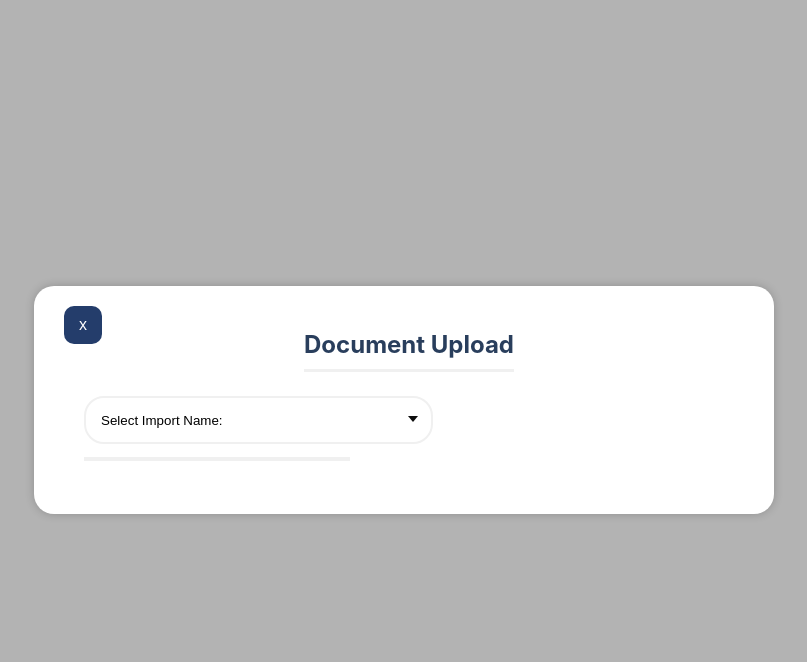
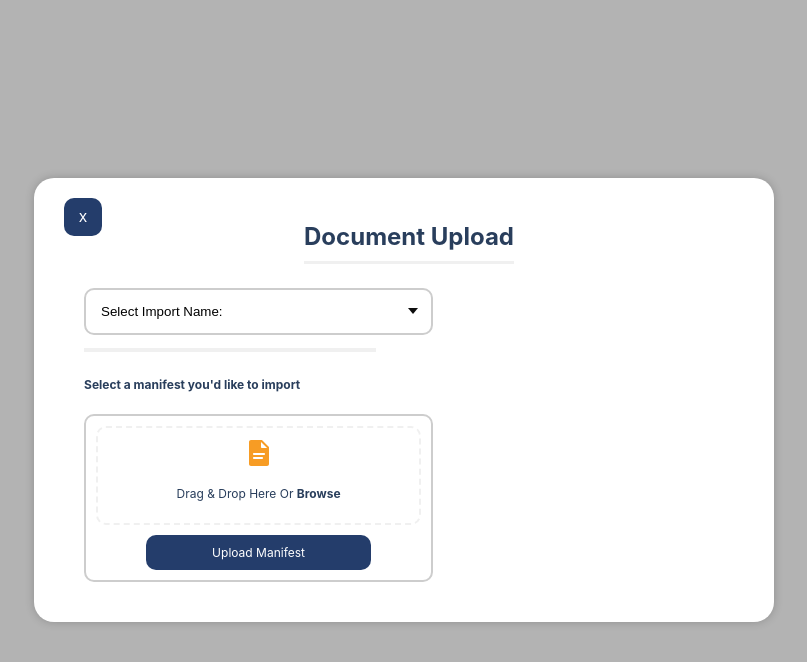
Before and after one commit to zeshankhatri/react-skyhop, a React (Create React App) app: page / in a window 1280 px wide. Both pictures are taken after a click on the button "Upload a Document!". Shown: the top 662 px of the page, without its empty margins (236-1043 px from the left). Built offline with nearby package versions, Linux system fonts and the light colour scheme.

Commit message:
Added working file upload component.

```diff
--- a/src/App.css
+++ b/src/App.css
@@ -1,16 +1,5 @@
 .App {
   text-align: center;
-}
-
-.App-logo {
-  height: 40vmin;
-  pointer-events: none;
-}
-
-@media (prefers-reduced-motion: no-preference) {
-  .App-logo {
-    animation: App-logo-spin infinite 20s linear;
-  }
 }
 
 .App-header {
@@ -112,11 +101,67 @@
   align-items: flex-start;
 }
 
-@keyframes App-logo-spin {
-  from {
-    transform: rotate(0deg);
-  }
-  to {
-    transform: rotate(360deg);
-  }
+.Line {
+  border: 2px solid #f0f0f0;
+  width: 75%;
+  margin-left: 0;
 }
+
+.Modal-subheading {
+  font-size: 12px;
+  font-weight: bold;
+  color: #293e5c;
+  padding-bottom: 10px;
+}
+
+.Upload-container {
+  border: 2px solid #cdcdcd;
+  border-radius: 10px;
+  width: 345px;
+  cursor: pointer;
+}
+
+.Upload-container:hover {
+  border: 2px solid #000000;
+}
+
+.Upload-icon {
+  border: 2px dashed #f0f0f0;
+  border-radius: 10px;
+  margin: 10px;
+  padding: 10px;
+}
+
+.Upload-icon-text {
+  font-size: 12px;
+  color: #293e5c;
+  text-align: center;
+}
+
+.Upload-button {
+  background-color: #243d6b;
+  color: #ffffff;
+  padding-block: 10px;
+  margin-inline: 60px;
+  margin-bottom: 10px;
+  border: none;
+  border-radius: 10px;
+  cursor: pointer;
+  font-size: 12px;
+}
+
+.Upload-button:hover {
+  background-color: #295cb8;
+}
+
+.Upload-filename {
+  font-size: 12px;
+  font-weight: bold;
+  color: #5bb394;
+  text-align: center;
+  padding-bottom: 10px;
+}
+
+.Upload-input {
+  display: none;
+}
--- a/src/App.js
+++ b/src/App.js
@@ -4,6 +4,17 @@ import { useState } from "react";
 
 function App() {
   const [modal, setModal] = useState(false);
+  const [filename, setFilename] = useState(null);
+
+  const fileChangeHandler = (event) => {
+    const reader = new FileReader();
+
+    if (event.target.files[0]) {
+      reader.readAsDataURL(event.target.files[0]);
+      const filename = event.target.files[0].name;
+      setFilename(filename);
+    }
+  };
 
   return (
     <div className="App">
@@ -34,8 +45,37 @@ function App() {
                       "Import Type 3",
                     ]}
                   />
+                  <hr className="Line" />
+                  <p className="Modal-subheading">
+                    Select a manifest you'd like to import
+                  </p>
+                  <label>
+                    <div className="Upload-container">
+                      <div className="Upload-icon">
+                        <svg
+                          fill="#f79c24"
+                          xmlns="http://www.w3.org/2000/svg"
+                          width="30"
+                          height="30"
+                          viewBox="0 0 30 30"
+                        >
+                          <path d="M24.707,8.793l-6.5-6.5C18.019,2.105,17.765,2,17.5,2H7C5.895,2,5,2.895,5,4v22c0,1.105,0.895,2,2,2h16c1.105,0,2-0.895,2-2 V9.5C25,9.235,24.895,8.981,24.707,8.793z M18,21h-8c-0.552,0-1-0.448-1-1c0-0.552,0.448-1,1-1h8c0.552,0,1,0.448,1,1 C19,20.552,18.552,21,18,21z M20,17H10c-0.552,0-1-0.448-1-1c0-0.552,0.448-1,1-1h10c0.552,0,1,0.448,1,1C21,16.552,20.552,17,20,17 z M18,10c-0.552,0-1-0.448-1-1V3.904L23.096,10H18z"></path>
+                        </svg>
+                        <p className="Upload-icon-text">
+                          Drag & Drop Here Or <b>Browse</b>
+                        </p>
+                      </div>
+                      <div className="Upload-button">Upload Manifest</div>
+                      {filename && <p className="Upload-filename">Current Manifest Chosen: {filename}</p>}
+                    </div>
+                    <input
+                      type="file"
+                      accept=".xlsx,.xls,image/*,.doc, .docx,.ppt, .pptx,.txt,.pdf"
+                      onChange={fileChangeHandler}
+                      className="Upload-input"
+                    ></input>
+                  </label>
                 </div>
-                <div></div>
               </div>
             </div>
           </div>
--- a/src/Dropdown.css
+++ b/src/Dropdown.css
@@ -1,15 +1,9 @@
-.Line {
-  border: 2px solid #f0f0f0;
-  width: 75%;
-  margin-left: 0;
-}
-
 .Dropdown-form {
   display: flex;
   justify-content: space-between;
   background-color: #ffffff;
-  border: 2px solid #f0f0f0;
-  border-radius: 20px;
+  border: 2px solid #cdcdcd;
+  border-radius: 10px;
   padding-left: 15px;
   cursor: pointer;
 }
--- a/src/Dropdown.js
+++ b/src/Dropdown.js
@@ -37,7 +37,6 @@ export default function Dropdown({ menuItems }) {
           ))}
         </ul>
       )}
-      <hr className="Line" />
     </div>
   );
 }
```
